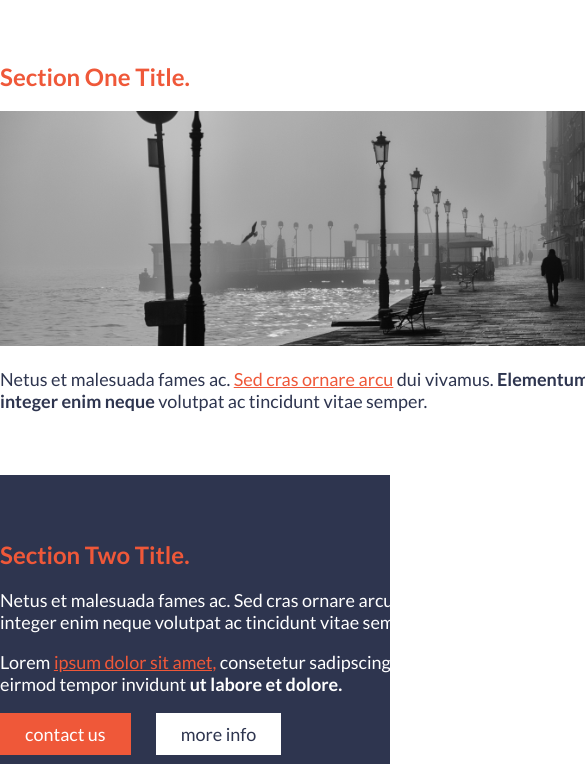
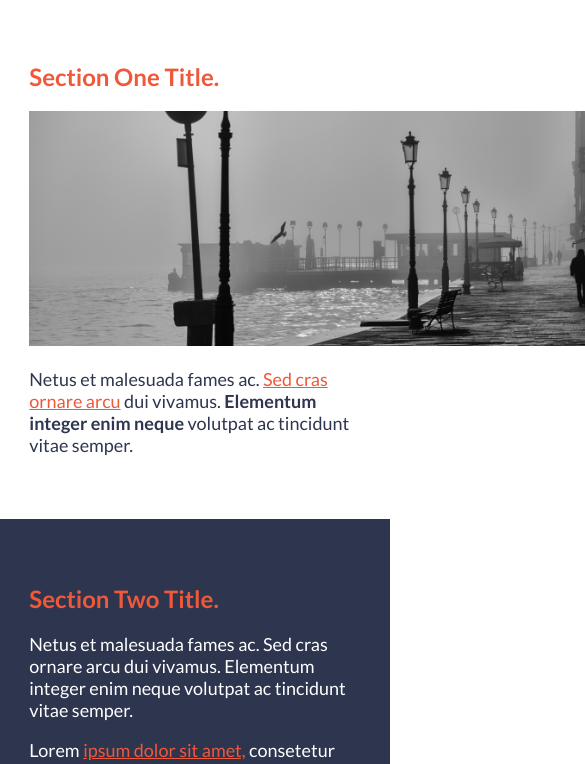
Before and after one commit to TheMightyLoafer/scrimba-css-is-awesome, a plain HTML site: page index.html in a window 390 px wide. Shown: the part 137-901 px from the top of the page, 585 px wide, since content can reach past the window. Drawn offline with Linux system fonts and the light colour scheme; a web font is replaced by a local one.

Commit message:
added responsiveness
changed container width to a percentage and added  a max-width

```diff
--- a/styles.css
+++ b/styles.css
@@ -69,7 +69,8 @@ section {
 }
 
 .container {
-    width: 620px;
+    width: 85%;
+    max-width: 620px;
     margin: 0 auto;
 }
 
```
